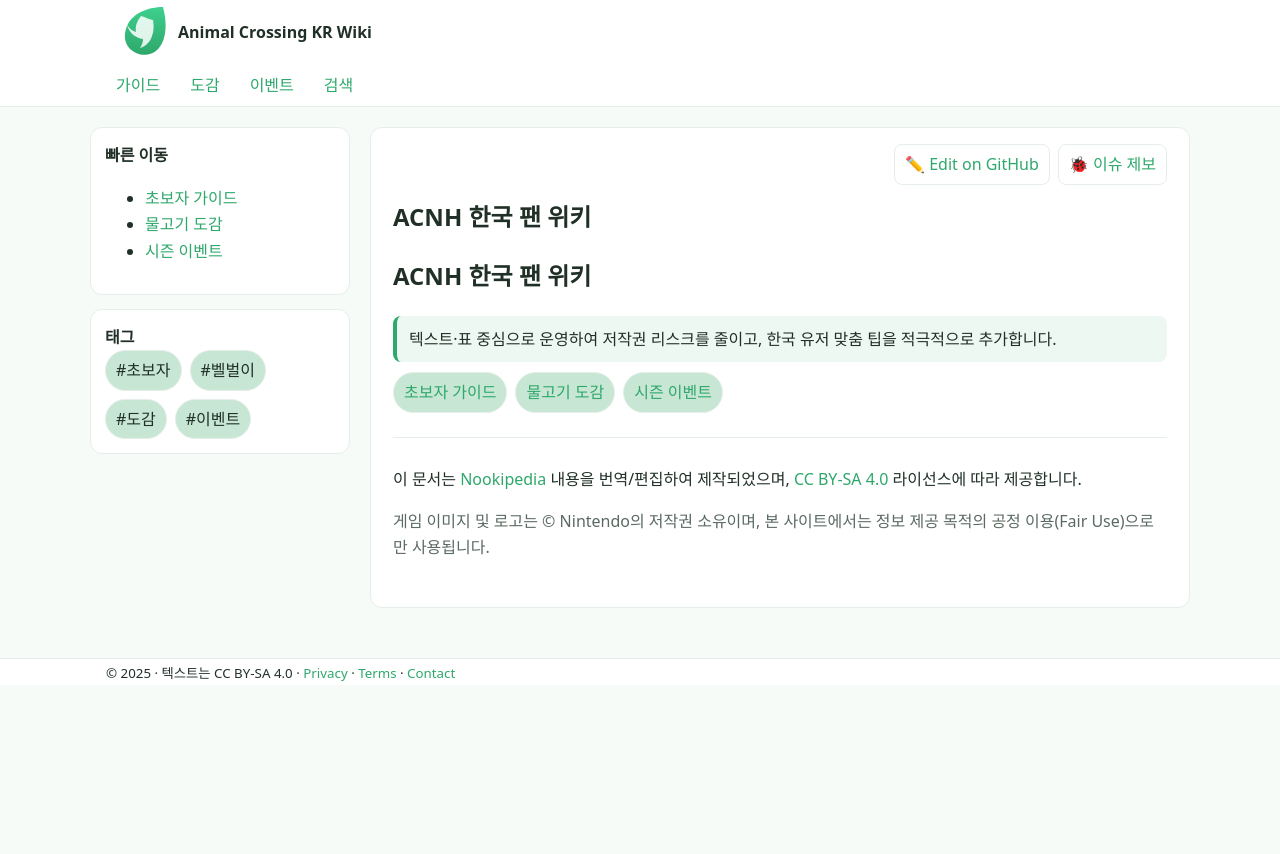
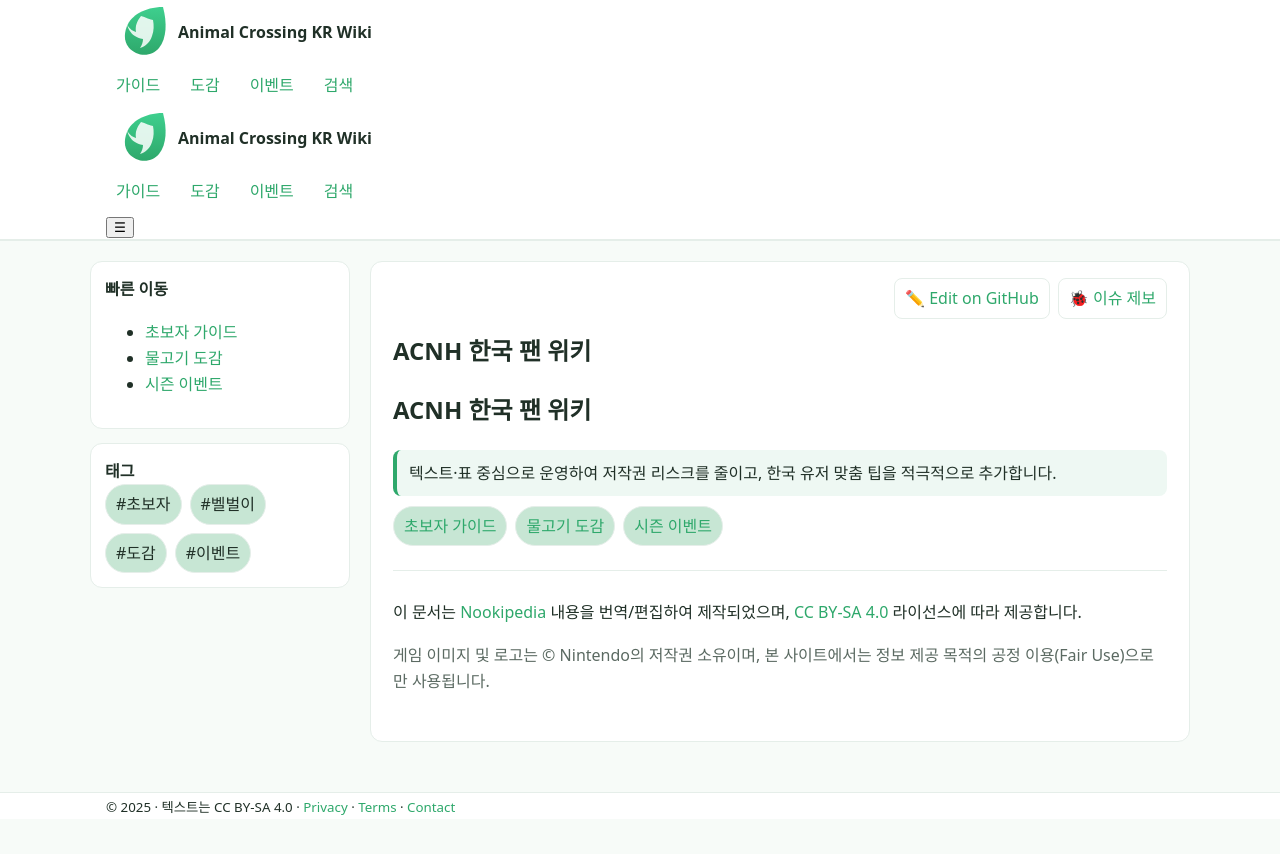
Before and after one commit to cute-bite/animalcrossing, a Jekyll site: the page built from index.md, in a window 1280 px wide. Shown: the top 854 px of the page. Built offline with Jekyll 4.4.1, drawn with Linux system fonts in a browser that asks for light colours; our own code applies the rules of GitHub Pages for plain Markdown files; comment, search, counter and statistics services are not loaded.

Commit message:
Add files via upload

```diff
--- a/_layouts/default.html
+++ b/_layouts/default.html
@@ -26,6 +26,47 @@
       <a href="{{ site.baseurl }}/search.html">검색</a>
     </nav>
   </div>
+
+
+  <header class="site-header">
+  <div class="container">
+    <a href="{{ site.baseurl }}/" class="brand">
+      <img src="{{ site.baseurl }}/assets/img/leaf.svg" alt="" />
+      <span>{{ site.title }}</span>
+    </a>
+
+    <!-- 데스크톱 내비 -->
+    <nav class="site-nav">
+      <a href="{{ site.baseurl }}/guide/">가이드</a>
+      <a href="{{ site.baseurl }}/items/">도감</a>
+      <a href="{{ site.baseurl }}/events/">이벤트</a>
+      <a href="{{ site.baseurl }}/search.html">검색</a>
+    </nav>
+
+    <!-- 모바일 햄버거 버튼 -->
+    <button id="menuBtn" class="icon-btn mobile-only" aria-label="메뉴 열기" aria-expanded="false" aria-controls="mobileDrawer">☰</button>
+  </div>
+</header>
+
+<!-- 모바일 드로어 -->
+<nav id="mobileDrawer" class="mobile-drawer" hidden>
+  <div class="mobile-drawer__inner">
+    <a href="{{ site.baseurl }}/" class="mobile-drawer__brand">
+      <img src="{{ site.baseurl }}/assets/img/leaf.svg" alt="" width="20" height="20">
+      <span>{{ site.title }}</span>
+    </a>
+    <a href="{{ site.baseurl }}/guide/">가이드</a>
+    <a href="{{ site.baseurl }}/items/">도감</a>
+    <a href="{{ site.baseurl }}/events/">이벤트</a>
+    <a href="{{ site.baseurl }}/search.html">검색</a>
+    <hr>
+    <a href="{{ site.baseurl }}/privacy.html">개인정보 처리방침</a>
+    <a href="{{ site.baseurl }}/terms.html">이용약관</a>
+    <a href="{{ site.baseurl }}/contact.html">문의</a>
+  </div>
+</nav>
+
+
 </header>
 
 
```
